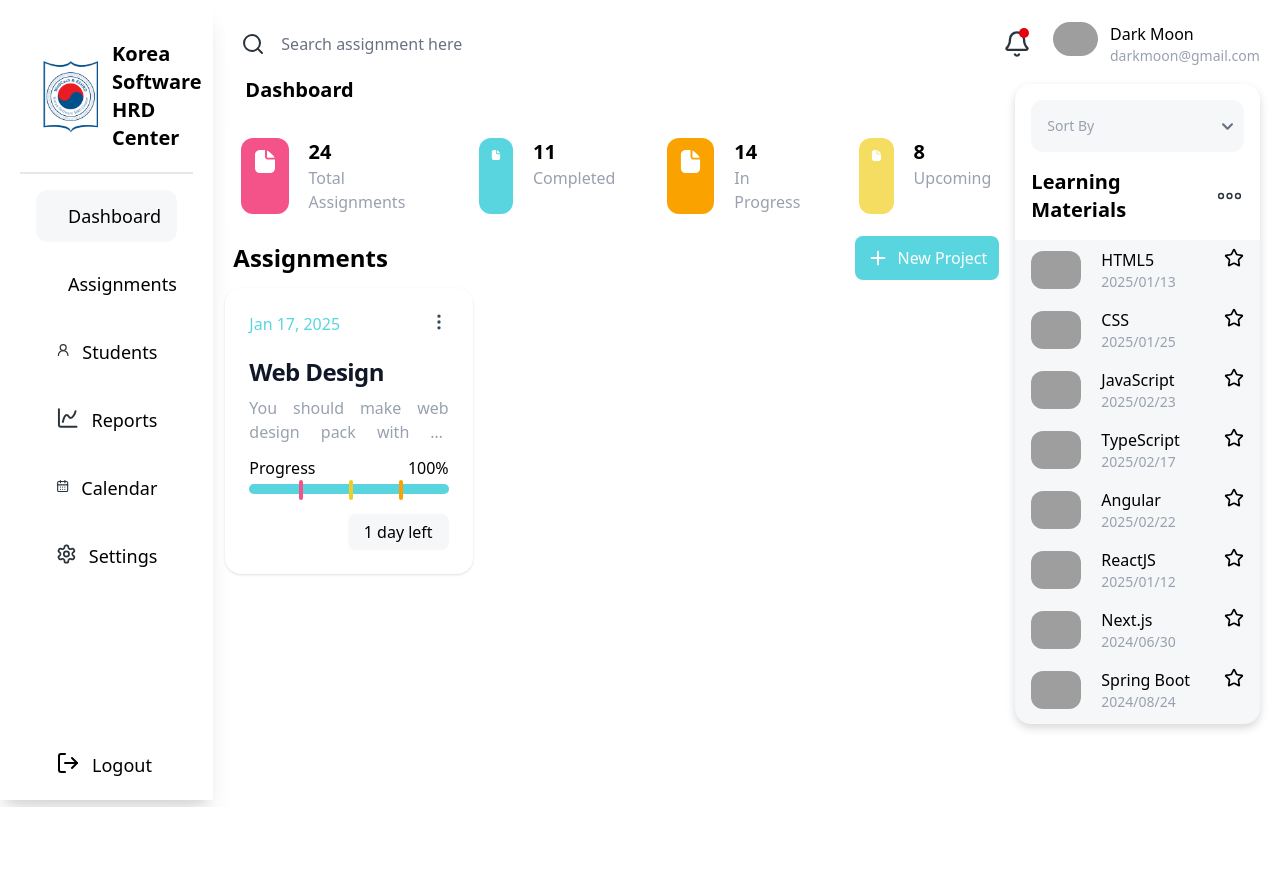
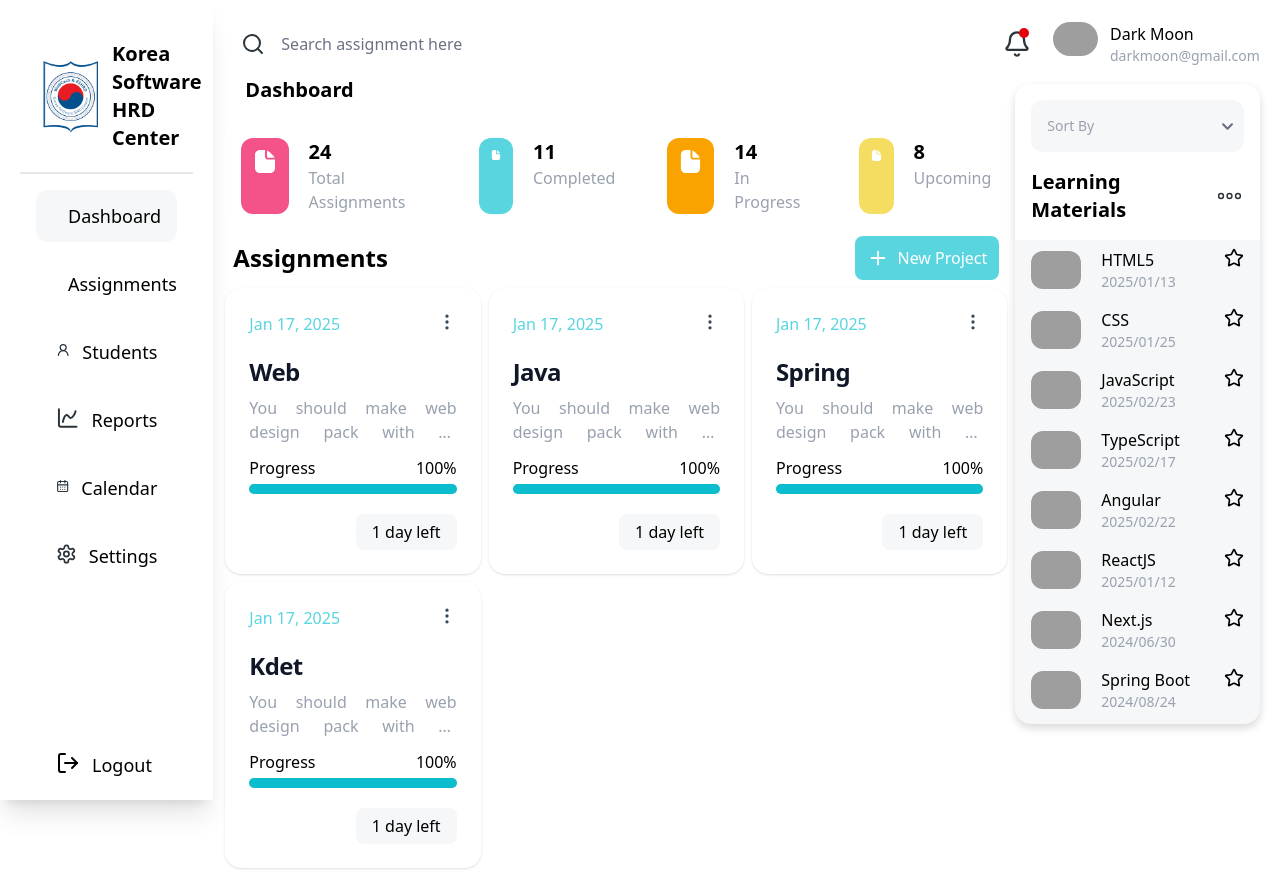
Before and after one commit to Nyfong/04_NY_FONG_BTB_Web_Homework004, a React (Vite) app: page / in a window 1280 px wide. Before the commit the page ends 807 px from the top, so only its background shows below. Built offline with nearby package versions, Linux system fonts and the light colour scheme; grey boxes are pictures that could not be loaded.

Commit message:
card  commit

```diff
--- a/src/App.jsx
+++ b/src/App.jsx
@@ -25,8 +25,8 @@ function App() {
                 <AddNewProjectComponent />
               </div>
               {/* show cards */}
-              <div className="grid grid-cols-3 gap-5">
-                <CardComponent />
+              <div>
+                <CardComponent percentage={100} />
               </div>
             </div>
             {/* left side dashboard */}
--- a/src/components/CardComponent.jsx
+++ b/src/components/CardComponent.jsx
@@ -1,44 +1,63 @@
 import { EllipsisVertical } from "lucide-react";
 import React from "react";
 
-export default function CardComponent() {
+export default function CardComponent({ percentage }) {
+  const widthAndBackground =
+    percentage == 25
+      ? "w-[25%] bg-custom-pink rounded-full  h-2.5 absolute top-0 "
+      : percentage == 50
+      ? "w-[50%] bg-custom-yellow-500 rounded-full  h-2.5 absolute top-0"
+      : percentage == 75
+      ? "w-[75%] bg-custom-carrot rounded-full  h-2.5 absolute top-0"
+      : percentage == 100
+      ? "w-[100%] bg-custom-sky-blue-500 rounded-full  h-2.5 absolute top-0"
+      : "";
+  const data = ["web", "java", "spring", "kdet"];
+
+  const dataSet = [25, 50, 100, 75];
+  console.log(dataSet.map((el) => typeof el));
+
   return (
-    <div>
-      <div className="max-w-sm p-6 bg-white rounded-2xl shadow-sm dark:bg-gray-800 dark:border-gray-700">
+    <div className="grid grid-cols-3 gap-2">
+      {data.length === 0
+        ? "empty"
+        : data.map((el, i) => (
+            <>
+              <div
+                key={i}
+                className="max-w-sm p-6 bg-white rounded-2xl shadow-sm dark:bg-gray-800 dark:border-gray-700"
+              >
                 <div className="flex justify-between mb-5">
                   {/* date */}
-          <p className={`text-custom-sky-blue font-medium`}>Jan 17, 2025</p>
+                  <p className={`text-custom-sky-blue font-medium`}>
+                    Jan 17, 2025
+                  </p>
                   <EllipsisVertical size={20} color="#374957" />
                 </div>
 
                 <h5 className="capitalize mb-2 text-2xl font-semibold tracking-tight text-gray-900 dark:text-white">
-          web design
+                  {el ?? "web design"}
                 </h5>
                 <p className="line-clamp-2 mb-3 font-normal text-justify text-gray-400 dark:text-gray-400">
-          You should make web design pack with 30 different pose and with other
-          component on the internet as well.
+                  You should make web design pack with 30 different pose and
+                  with other component on the internet as well.
                 </p>
 
                 {/* progress bar */}
                 <div className="w-full flex justify-between font-medium mb-1">
                   <p>Progress</p>
-          <p>100%</p>
+                  <p>{`${percentage}%` ?? "100%"}</p>
                 </div>
                 <div className="relative mb-5 w-full bg-gray-200 rounded-full h-2.5 dark:bg-gray-700">
-          <div className="bg-custom-sky-blue h-2.5 rounded-full"></div>
+                  <div className={widthAndBackground} title="25%"></div>
 
                   <div
-            className="border-l-4 rounded-full border-l-custom-pink h-5 absolute -top-1 left-1/4"
-            title="25%"
-          ></div>
-
-          <div
-            className="border-l-4 rounded-full border-l-custom-yellow-500 h-5 absolute -top-1 left-2/4"
+                    className="hidden border-l-4 rounded-full bg-custom-yellow-500 border-l-custom-yellow-500 h-2.5 absolute top-0 w-[50%]"
                     title="50%"
                   ></div>
 
                   <div
-            className="border-l-4 rounded-full border-l-custom-carrot h-5 absolute -top-1 left-3/4"
+                    className="hidden border-l-4 rounded-full bg-custom-carrot border-l-custom-carrot h-2.5 absolute top-0 w-[75%]"
                     title="75%"
                   ></div>
                 </div>
@@ -50,6 +69,8 @@ export default function CardComponent() {
                   </p>
                 </div>
               </div>
+            </>
+          ))}
     </div>
   );
 }
--- a/src/components/FilterComponent.jsx
+++ b/src/components/FilterComponent.jsx
@@ -1,6 +1,10 @@
-import React from "react";
+import React, { useState } from "react";
 
-export default function FilterComponent() {
+export default function FilterComponent({ onSortChange }) {
+  //child
+
+  const [data, setData] = useState("");
+
   // prevent the page from reload
   const handleSubmit = (e) => {
     e.preventDefault();
@@ -13,13 +17,14 @@ export default function FilterComponent() {
           id="filterLearningMaterials"
           name="filterLearningMaterials"
           className="text-sm focus:ring-custom-sky-blue focus:border-custom-sky-blue block w-full p-4 focus:outline-none text-gray-400 border-none rounded-xl bg-light-gray"
+          onChange={(e) => onSortChange(e.target.value)}
         >
           <option hidden value="">
             Sort By
           </option>
           <optgroup label="Sort By">
-            <option value="A-Z">A-Z</option>
-            <option value="Z-A">Z-A</option>
+            <option value="1">A-Z</option>
+            <option value="2">Z-A</option>
           </optgroup>
         </select>
       </div>
--- a/src/components/LearningMaterialsComponent.jsx
+++ b/src/components/LearningMaterialsComponent.jsx
@@ -1,4 +1,4 @@
-import React from "react";
+import React, { useEffect } from "react";
 import { CloudFog, Star } from "lucide-react";
 import FilterComponent from "./FilterComponent";
 import { learningMaterials } from "../data/learningMaterials";
@@ -6,10 +6,35 @@ import { useState } from "react";
 export default function LearningMaterialsComponent() {
   const data = learningMaterials;
   console.log("this is the data from learni materials", data);
+
+  const [sortOrder, setSortOrder] = useState("");
+  //sort ACE
+  const sortACE = () => {
+    data.sort((a, b) => a.title.localeCompare(b.title));
+  };
+  //sort DCE
+  const sortDCE = () => {
+    data.sort((a, b) => b.title.localeCompare(a.title));
+  };
+  // Function to receive data from child
+  const handleSortChange = (selectedOrder) => {
+    setSortOrder(selectedOrder);
+    console.log("Selected Sorting Order:", selectedOrder);
+    selectedOrder = parseInt(selectedOrder);
+    console.log(selectedOrder);
+
+    data =
+      selectedOrder % 2 == 1
+        ? sortACE()
+        : selectedOrder == 0
+        ? data
+        : sortDCE();
+  };
+
   return (
     <div className="bg-white drop-shadow-lg rounded-2xl overflow-auto h-[80vh]">
       {/* calling filter component */}
-      <FilterComponent />
+      <FilterComponent onSortChange={handleSortChange} />
 
       {/* title */}
       <div className="p-4 flex justify-between items-center">
@@ -20,9 +45,8 @@ export default function LearningMaterialsComponent() {
       {/* materials list */}
 
       {data.length == 0
-        ? "x"
+        ? "not found"
         : data.map((el) => (
-            <>
             <div key={el.id} className="space-y-3">
               <div className="bg-light-gray px-4 py-2 flex gap-5 items-center">
                 <img
@@ -49,7 +73,6 @@ export default function LearningMaterialsComponent() {
                 </div>
               </div>
             </div>
-            </>
           ))}
     </div>
   );
```
Lines whose indentation alone changed are shown as unchanged.
